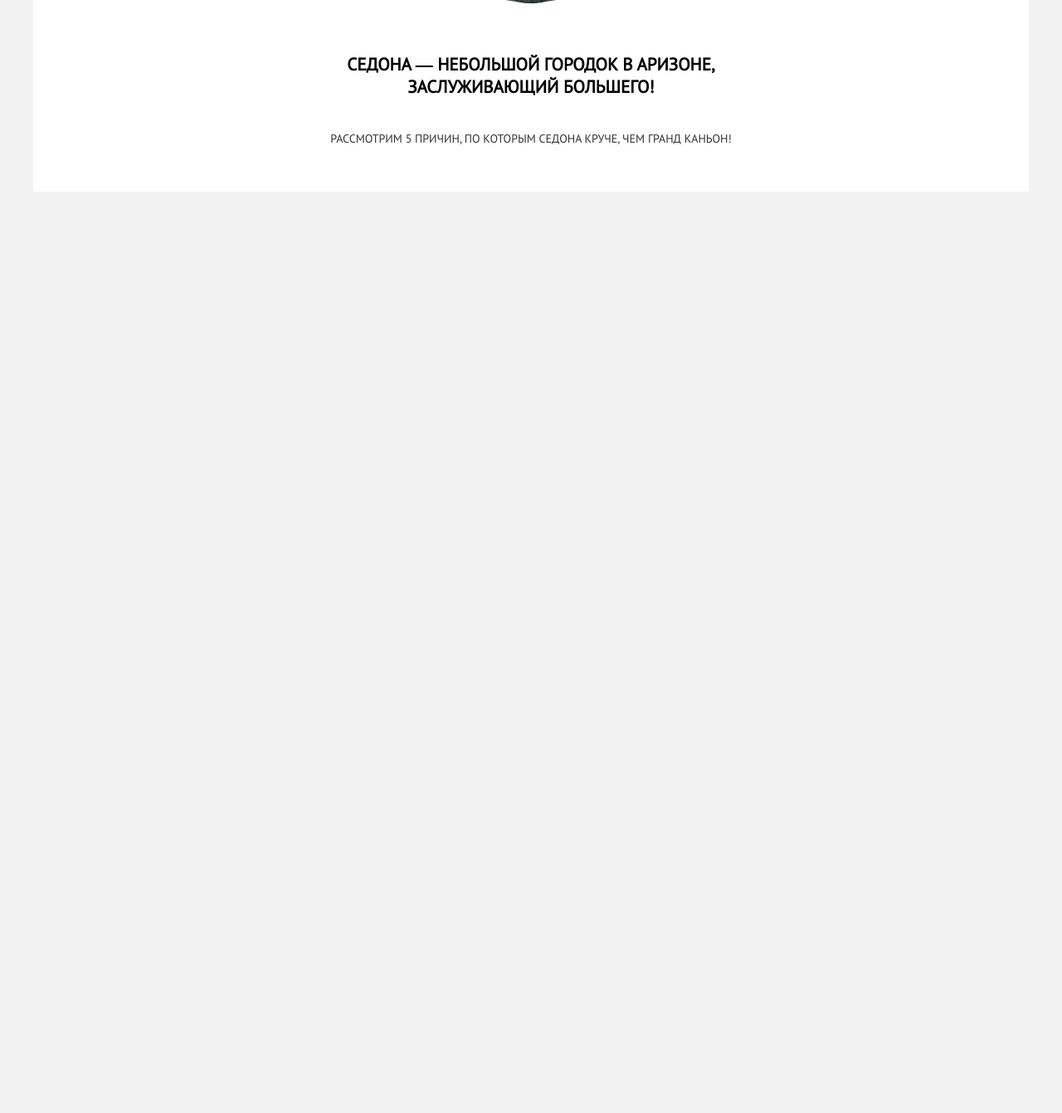
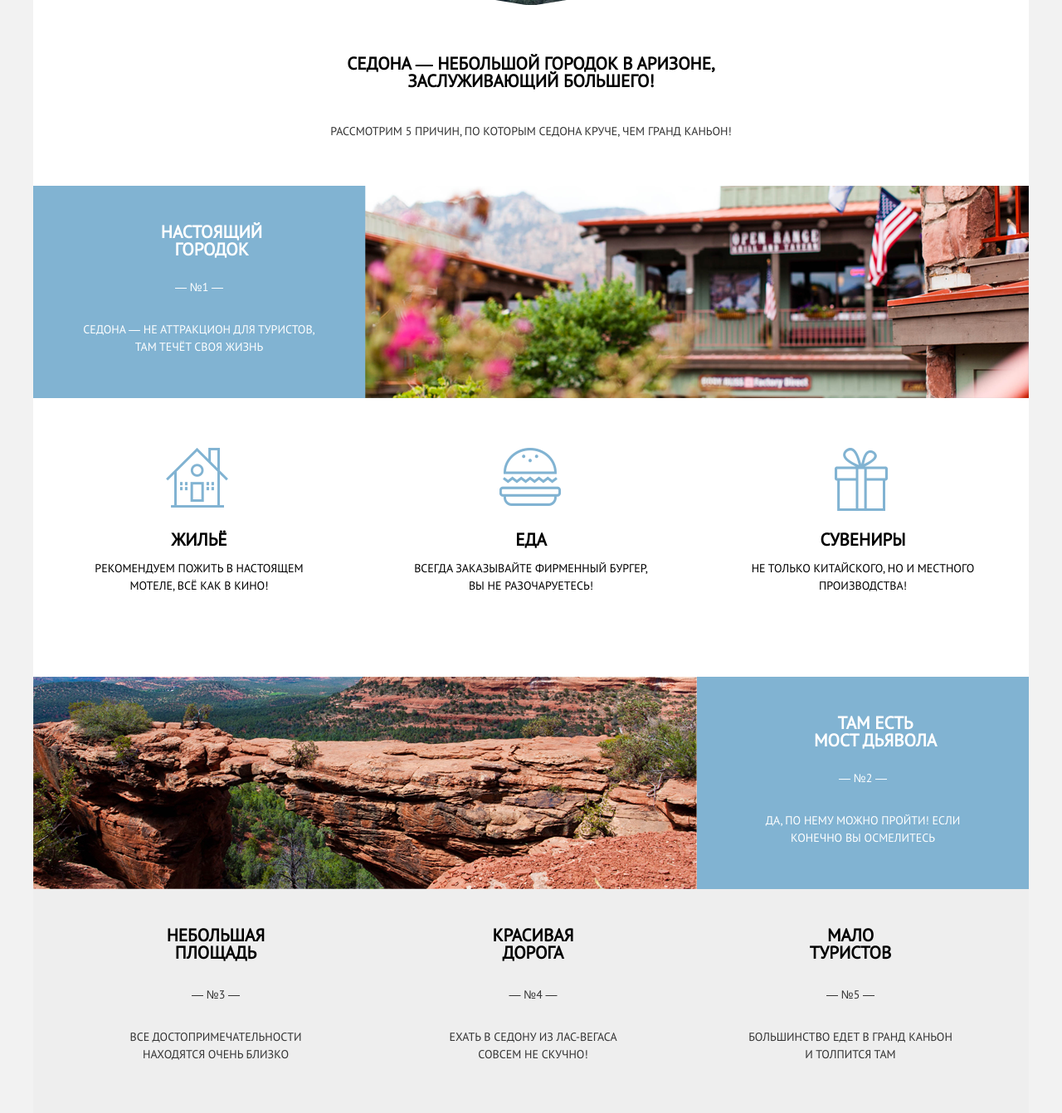
Before and after one commit to AnatoliyLastochkin/Sedona, a plain HTML site: page index.html in a window 1280 px wide. Shown: the part 557-1899 px from the top of the page at 83% size. Before the commit the page ends 800 px from the top, so only its background shows below. Drawn offline with Linux system fonts and the light colour scheme; files whose address does not match are found by name.

Commit message:
blocks-info were implemented

```diff
--- a/css/main.css
+++ b/css/main.css
@@ -14,6 +14,7 @@ body {
   background-color: #f2f2f2;
   font-family: "PTsans", "Arial", sans-serif;
   font-size: 14px;
+  line-height: 21px;
   text-transform: uppercase;
   background-image: url("../img/background.jpg");
   background-repeat: no-repeat;
@@ -121,3 +122,111 @@ input[type="radio"].visually-hidden {
   text-align: center;
   color: #333333;
 }
+
+.features-info-block {
+  display: flex;
+  background-color: #81b3d2;
+  height: 256px;
+}
+
+.features-info-block-wrap {
+  padding: 45px 55px 45px 55px;
+  text-align: center;
+  color: #ffffff;
+}
+
+.features-info-block-title-wrap {
+  width: 150px;
+  margin: 0 0 25px 85px;
+}
+
+.features-info-block-title {
+  font-size: 21px;
+  margin: 0;
+}
+
+.features-info-block-text {
+  margin: 30px 0 0 0;
+}
+
+.features-list {
+  display: flex;
+  justify-content: space-around;
+  margin: 0;
+  padding: 160px 0 85px 0;
+  background-color: #ffffff;
+  list-style: none;
+}
+
+.features-item {
+  width: 300px;
+  text-align: center;
+}
+
+.features-item h3 {
+  position: relative;
+  font-size: 21px;
+  margin: 0;
+}
+
+.features-item-title-1::before {
+  position: absolute;
+  content: "";
+  top: -100px;
+  left: 110px;
+
+  width: 75px;
+  height: 72px;
+  background-image: url("../img/icon-1.png");
+  background-repeat: no-repeat;
+}
+
+.features-item-title-2::before {
+  position: absolute;
+  content: "";
+  top: -100px;
+  left: 112px;
+
+  width: 74px;
+  height: 70px;
+  background-image: url("../img/icon-2.png");
+  background-repeat: no-repeat;
+}
+
+.features-item-title-3::before {
+  position: absolute;
+  content: "";
+  top: -100px;
+  left: 116px;
+
+  width: 64px;
+  height: 76px;
+  background-image: url("../img/icon-3.png");
+  background-repeat: no-repeat;
+}
+
+.features-info-blocks {
+  display: flex;
+  justify-content: space-between;
+  margin: 0;
+  padding: 45px 90px 60px 95px;
+  background-color: #eeeeee;
+  list-style: none;
+  color: #333333;
+}
+
+.features-block {
+  width: 250px;
+  text-align: center;
+}
+
+.features-block-title {
+  font-size: 21px;
+  color: #000000;
+  margin: 0 0 30px 0;
+  padding: 0 50px;
+}
+
+.features-block p {
+  margin: 30px 0 0 0;
+}
--- a/index.html
+++ b/index.html
@@ -4,6 +4,7 @@
     <meta charset="utf-8">
     <title>Sedona</title>
     <link rel="stylesheet" href="./css/main.css">
+    <script src="./js/script.js" defer></script>
   </head>
   <body>
     <div class="container">
@@ -39,10 +40,64 @@
           <p class="reason">Рассмотрим 5 причин, по которым Седона круче, чем гранд каньон!</p>
         </div>
 
-        <section class="info-list">
-          <div class="info-item"></div>
-          <div class="info-item"></div>
-          <div class="info-item"></div>
+        <section class="features">
+          <h2 class="visually-hidden">Преимущества</h2>
+          <div class="features-info-block">
+            <div class="features-info-block-wrap">
+              <div class="features-info-block-title-wrap">
+                <h3 class="features-info-block-title">Настоящий городок</h3>
+              </div>
+              <span>— №1 —</span>
+              <p class="features-info-block-text">Седона — не аттракцион для туристов,
+                там течёт своя жизнь</p>
+            </div>
+            <a href="#">
+              <img src="./img/info-block-img_1.png" width="800" height="256" alt="hotel">
+            </a>
+          </div>
+          <ul class="features-list">
+            <li class="features-item">
+              <h3 class="features-item-title-1">Жильё</h3>
+              <p>Рекомендуем пожить в настоящем мотеле, всё как в кино!</p>
+            </li>
+            <li class="features-item">
+              <h3 class="features-item-title-2">Еда</h3>
+              <p>Всегда заказывайте фирменный бургер, вы не разочаруетесь!</p>
+            </li>
+            <li class="features-item">
+              <h3 class="features-item-title-3">Сувениры</h3>
+              <p>Не только китайского, но и местного производства!</p>
+            </li>
+          </ul>
+          <div class="features-info-block">
+            <a href="#">
+              <img src="./img/info-block-img_2.jpg" width="800" height="256" alt="gran canyon">
+            </a>
+            <div class="features-info-block-wrap">
+              <div class="features-info-block-title-wrap">
+                <h3 class="features-info-block-title">Там есть Мост дьявола</h3>
+              </div>
+              <span>— №2 —</span>
+              <p class="features-info-block-text">Да, по нему можно пройти! Если конечно вы осмелитесь</p>
+            </div>
+          </div>
+          <ul class="features-info-blocks">
+            <li class="features-block">
+              <h3 class="features-block-title">Небольшая площадь</h3>
+              <span>— №3 —</span>
+              <p>Все достопримечательности находятся очень близко</p>
+            </li>
+            <li class="features-block">
+              <h3 class="features-block-title">Красивая дорога</h3>
+              <span>— №4 —</span>
+              <p>Ехать в Седону из Лас-Вегаса совсем не скучно!</p>
+            </li>
+            <li class="features-block">
+              <h3 class="features-block-title">Мало туристов</h3>
+              <span>— №5 —</span>
+              <p>Большинство едет в гранд каньон и толпится там</p>
+            </li>
+          </ul>
         </section>
       </main>
     </div>
```
Also changed, not shown: img/icon-1.png (added), img/icon-2.png (added), img/icon-3.png (added), img/info-block-img_1.png (added), img/info-block-img_2.jpg (added), js/script.js (added), 1 other file.
